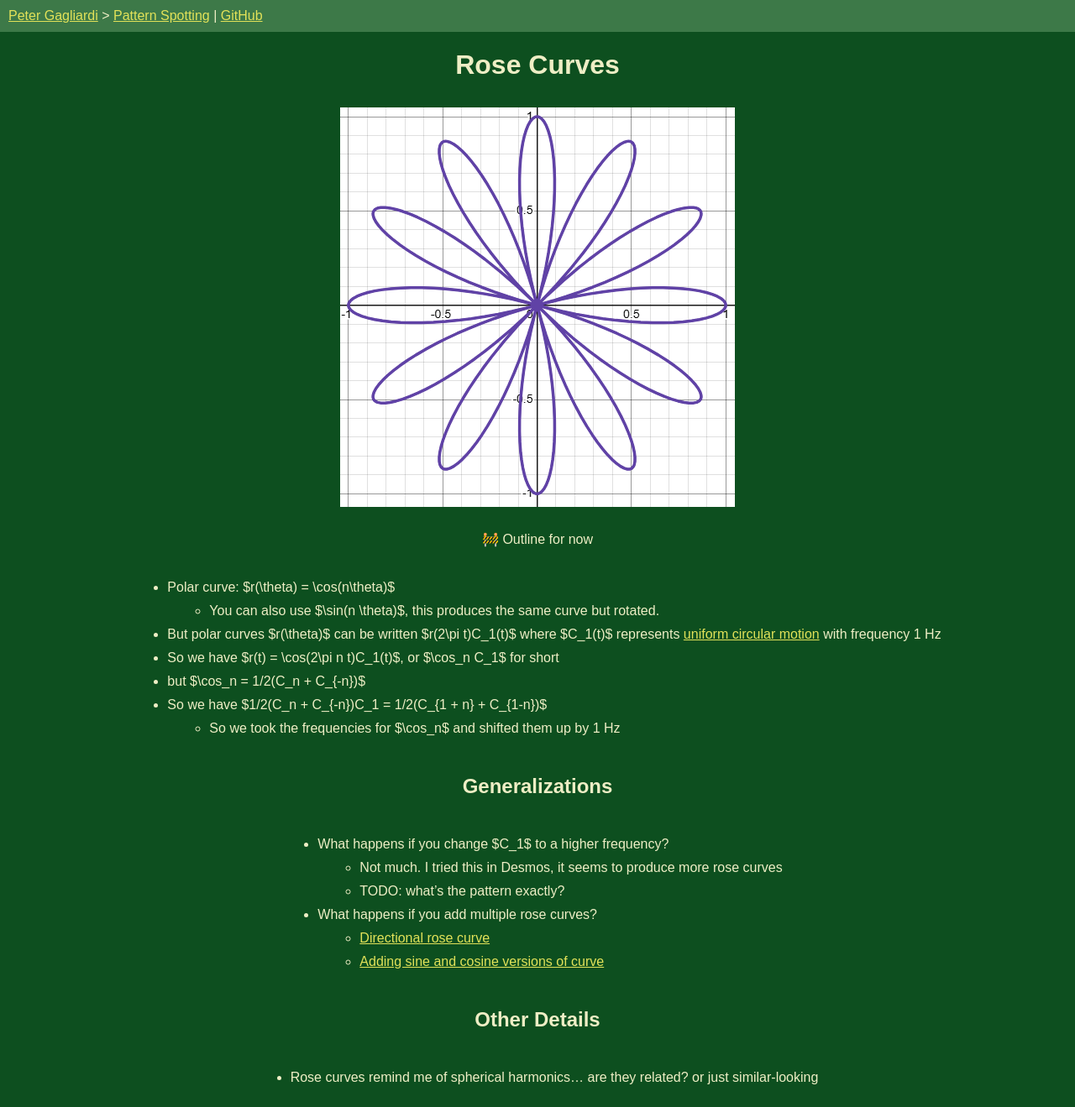
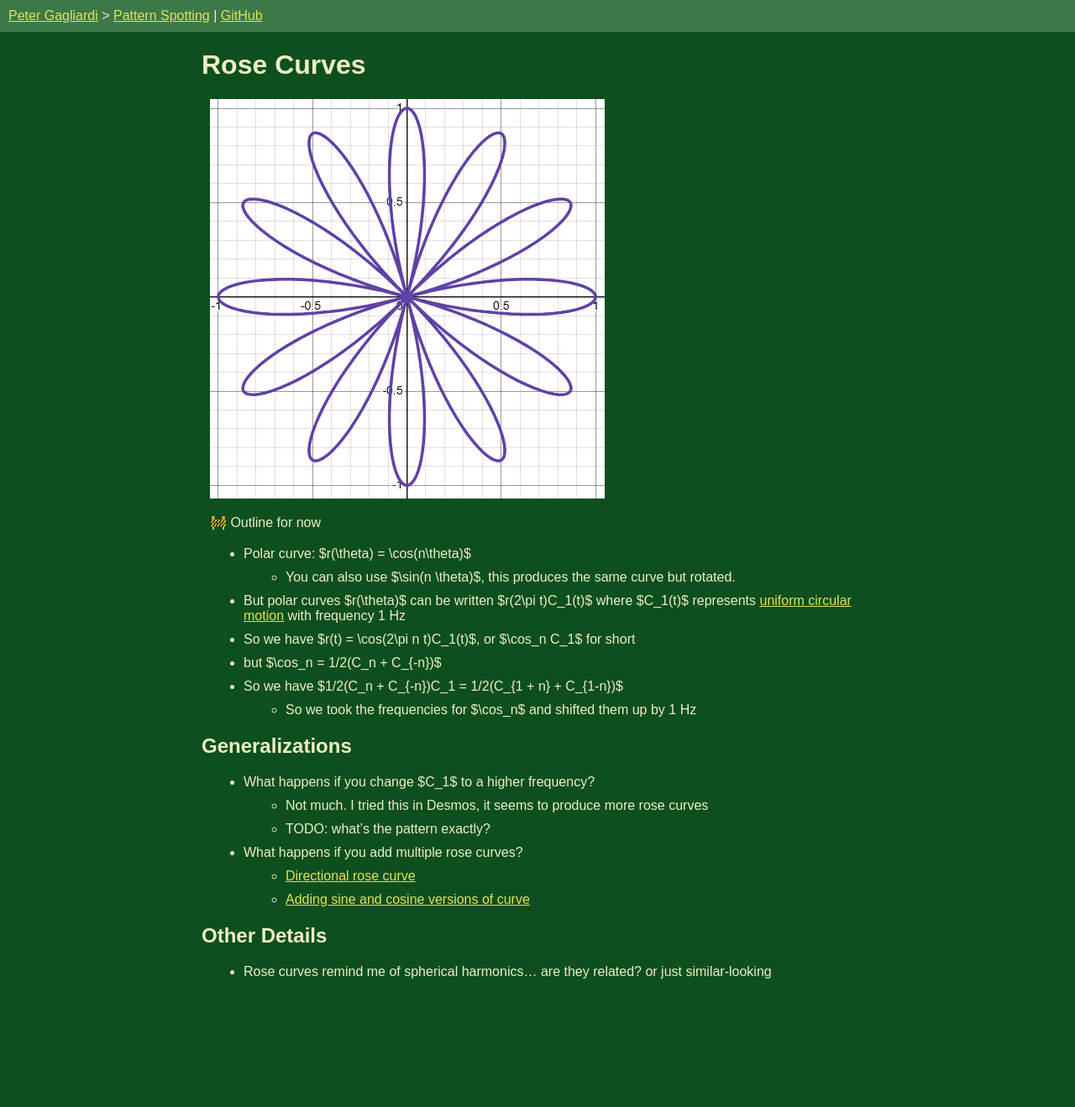
Before and after one commit to ptrgags/pattern-spotting, a Jekyll site: the page built from patterns/rose-curves.md, in a window 1280 px wide. Shown: the whole page at 84% size. Built offline with Jekyll 4.4.1, drawn with Linux system fonts in a browser that asks for light colours; a script that is not in the unit is left out; after the commit the page ends 1183 px from its top, so only the background shows below that.

Commit message:
Tweak some styles

```diff
--- a/_layouts/default.html
+++ b/_layouts/default.html
@@ -10,7 +10,9 @@
     <body>
         {% include navigation.html %}
         <div class="container">
-        {{content}}
+            <div class="content">
+                {{content}}
+            </div>
         </div>
     </body>
 </html>
--- a/assets/css/layout.css
+++ b/assets/css/layout.css
@@ -32,9 +32,12 @@ nav {
     align-items: center;
 }
 
-.container canvas {
-    max-width: 100vw;
-    object-fit: contain;
+.content {
+    max-width: 800px;
+}
+
+.content img {
+    max-width: 100%;
 }
 
 a:link {
```
